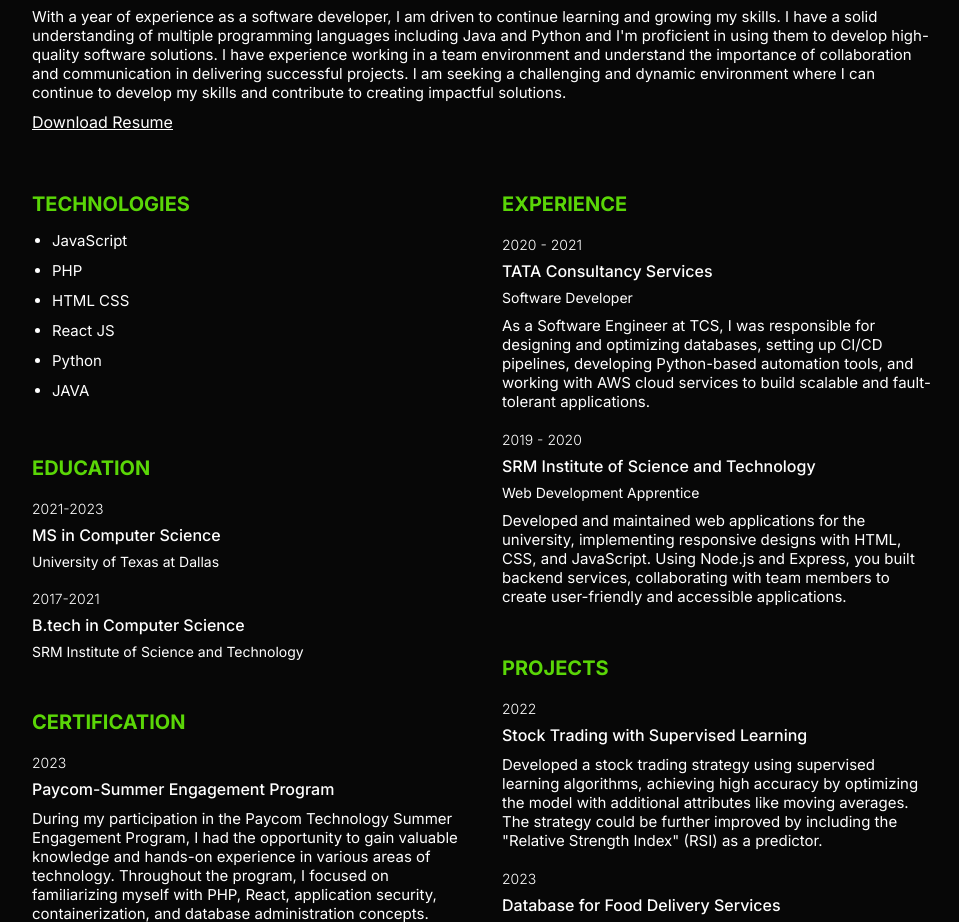
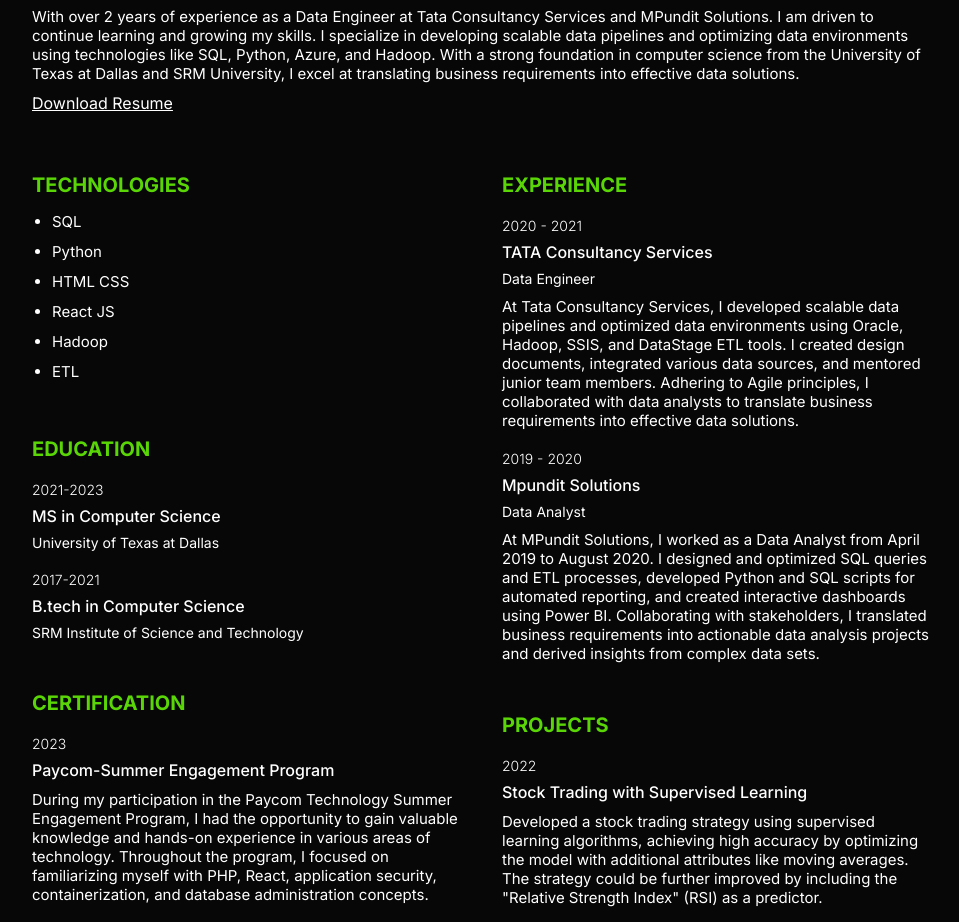
Before and after one commit to ki5han99/ki5han99.github.io, a plain HTML site: page index.html in a window 1280 px wide. Shown: the part 429-1351 px from the top of the page, without its empty margins (158-1117 px from the left). Drawn offline with nearby package versions, Linux system fonts and the light colour scheme.

Commit message:
Add files via upload

```diff
--- a/index.html
+++ b/index.html
@@ -22,9 +22,10 @@
             <span class="profile_name_firstName">Kishan</span>
             <span class="profile_name_lastName">Edimadakala</span>
           </h1>
-          <p class="profile_title">Software Developer</p>
+          <p class="profile_title">Data Engineer</p>
           <p class="description profile_description">
-            With a year of experience as a software developer, I am driven to continue learning and growing my skills. I have a solid understanding of multiple programming languages including Java and Python and I'm proficient in using them to develop high-quality software solutions. I have experience working in a team environment and understand the importance of collaboration and communication in delivering successful projects. I am seeking a challenging and dynamic environment where I can continue to develop my skills and contribute to creating impactful solutions.
+            With over 2 years of experience as a Data Engineer at Tata Consultancy Services and MPundit Solutions. I am driven to continue learning and growing my skills. I specialize in developing scalable data pipelines and optimizing data environments using technologies like SQL, Python, Azure, and Hadoop. With a strong foundation in computer science from the University of Texas at Dallas and SRM University, I excel at translating business requirements into effective
+            data solutions.
           </p>
           <a class="downloadBtn" href="Kishan Edimadakala.pdf" download="Resume.pdf">Download Resume</a>
         </div>
@@ -34,12 +35,12 @@
       <div class="skills">
         <h3 class="title">Technologies</h3>
         <ul class="skills_list description">
-          <li>JavaScript</li>
-          <li>PHP</li>
+          <li>SQL</li>
+          <li>Python</li>
           <li>HTML CSS</li>
           <li>React JS</li>
-          <li>Python</li>
-          <li>JAVA</li>
+          <li>Hadoop</li>
+          <li>ETL</li>
         </ul>
       </div>
 
@@ -78,17 +79,17 @@
         <div class="exp_item">
           <p class="item_preTitle">2020 - 2021</p>
           <h4 class="item_title">TATA Consultancy Services</h4>
-          <p class="item_subtitle">Software Developer</p>
+          <p class="item_subtitle">Data Engineer</p>
           <p class=" description">
-            As a Software Engineer at TCS, I was responsible for designing and optimizing databases, setting up CI/CD pipelines, developing Python-based automation tools, and working with AWS cloud services to build scalable and fault-tolerant applications.
+            At Tata Consultancy Services, I developed scalable data pipelines and optimized data environments using Oracle, Hadoop, SSIS, and DataStage ETL tools. I created design documents, integrated various data sources, and mentored junior team members. Adhering to Agile principles, I collaborated with data analysts to translate business requirements into effective data solutions.
           </p>
         </div>
         <div class="exp_item">
           <p class="item_preTitle">2019 - 2020</p>
-          <h4 class="item_title">SRM Institute of Science and Technology</h4>
-          <p class="item_subtitle">Web Development Apprentice</p>
+          <h4 class="item_title">Mpundit Solutions</h4>
+          <p class="item_subtitle">Data Analyst</p>
           <p class="description">
-            Developed and maintained web applications for the university, implementing responsive designs with HTML, CSS, and JavaScript. Using Node.js and Express, you built backend services, collaborating with team members to create user-friendly and accessible applications.
+            At MPundit Solutions, I worked as a Data Analyst from April 2019 to August 2020. I designed and optimized SQL queries and ETL processes, developed Python and SQL scripts for automated reporting, and created interactive dashboards using Power BI. Collaborating with stakeholders, I translated business requirements into actionable data analysis projects and derived insights from complex data sets.
           </p>
         </div>
       </div>
@@ -141,7 +142,7 @@
             +1 945-444-7666
           </p>
           <p class="description">
-            sxe210024@utdallas.edu
+            Kishan.edimadakala@gmail.com
           </p>
         </div>
       </div>
```
